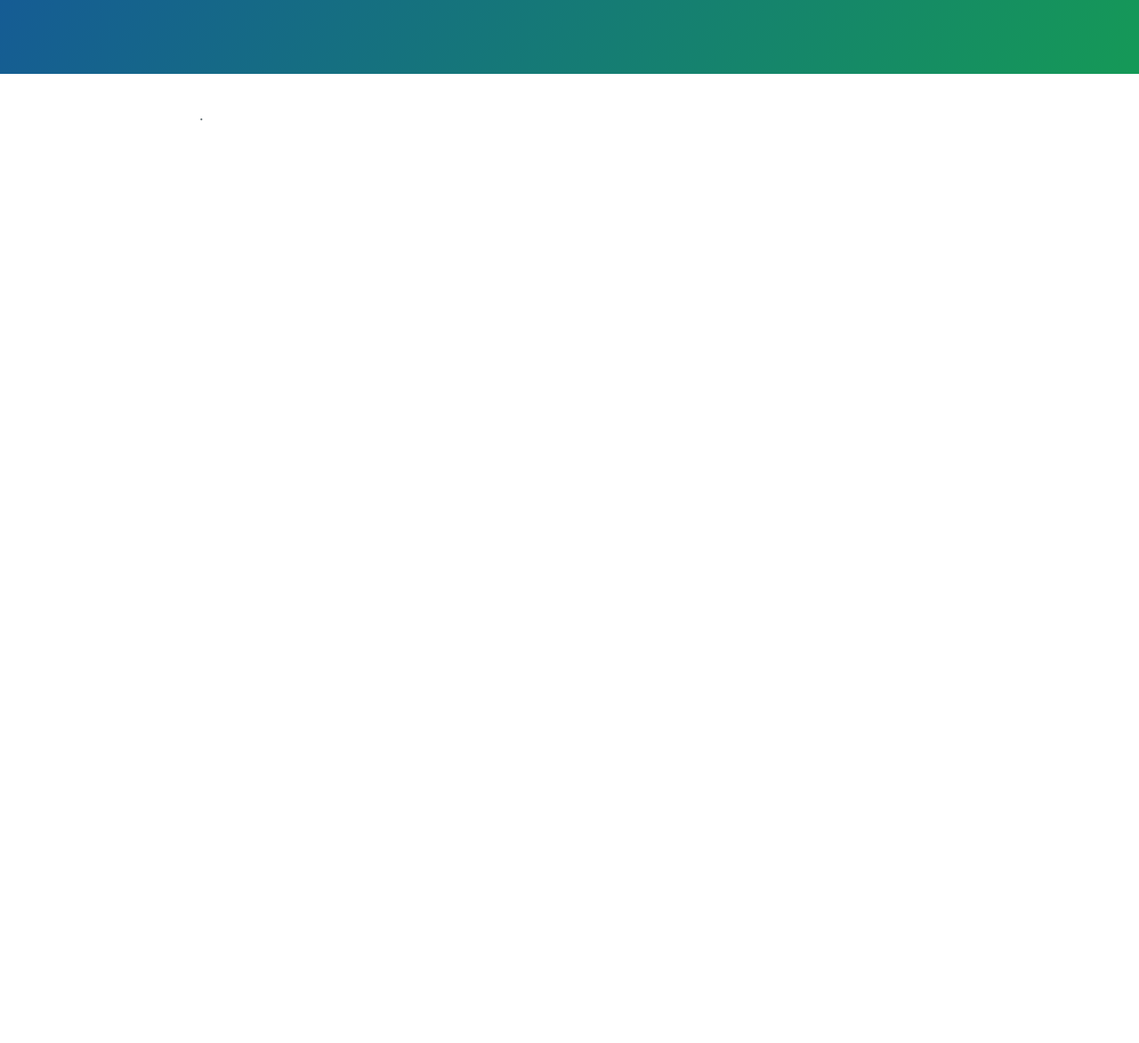
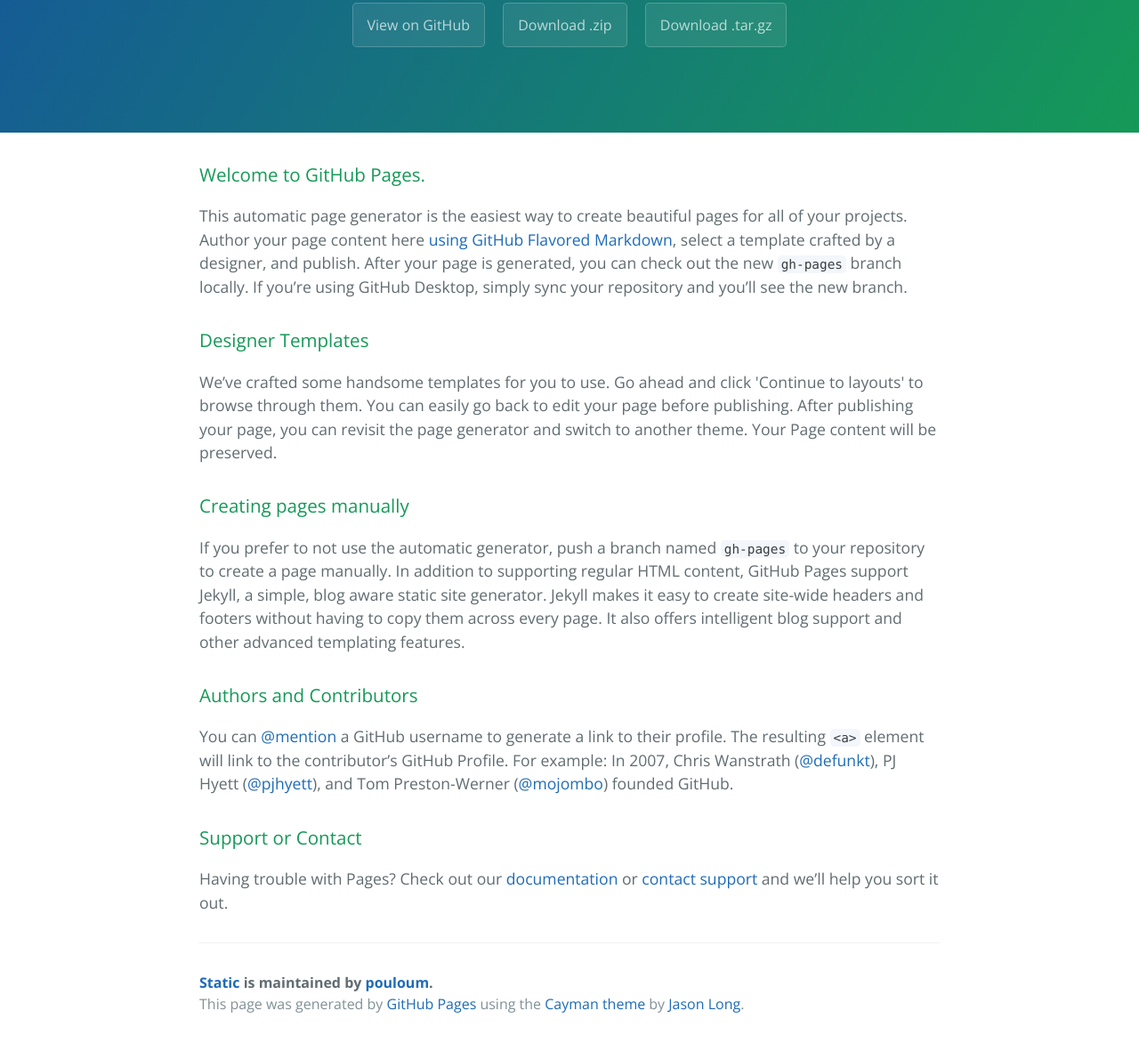
Before and after one commit to pouloum/static, a plain HTML site: page index.html in a window 1280 px wide. Shown: the part 187-1359 px from the top of the page at 89% size. Before the commit the page ends 800 px from the top, so only its background shows below. Drawn offline with nearby package versions, Linux system fonts and the light colour scheme.

Commit message:
Create gh-pages branch via GitHub

```diff
--- a/index.html
+++ b/index.html
@@ -13,10 +13,43 @@
     <section class="page-header">
       <h1 class="project-name">Static</h1>
       <h2 class="project-tagline"></h2>
+      <a href="https://github.com/pouloum/static" class="btn">View on GitHub</a>
+      <a href="https://github.com/pouloum/static/zipball/master" class="btn">Download .zip</a>
+      <a href="https://github.com/pouloum/static/tarball/master" class="btn">Download .tar.gz</a>
     </section>
 
     <section class="main-content">
-      .
+      <h3>
+<a id="welcome-to-github-pages" class="anchor" href="#welcome-to-github-pages" aria-hidden="true"><span aria-hidden="true" class="octicon octicon-link"></span></a>Welcome to GitHub Pages.</h3>
+
+<p>This automatic page generator is the easiest way to create beautiful pages for all of your projects. Author your page content here <a href="https://guides.github.com/features/mastering-markdown/">using GitHub Flavored Markdown</a>, select a template crafted by a designer, and publish. After your page is generated, you can check out the new <code>gh-pages</code> branch locally. If you’re using GitHub Desktop, simply sync your repository and you’ll see the new branch.</p>
+
+<h3>
+<a id="designer-templates" class="anchor" href="#designer-templates" aria-hidden="true"><span aria-hidden="true" class="octicon octicon-link"></span></a>Designer Templates</h3>
+
+<p>We’ve crafted some handsome templates for you to use. Go ahead and click 'Continue to layouts' to browse through them. You can easily go back to edit your page before publishing. After publishing your page, you can revisit the page generator and switch to another theme. Your Page content will be preserved.</p>
+
+<h3>
+<a id="creating-pages-manually" class="anchor" href="#creating-pages-manually" aria-hidden="true"><span aria-hidden="true" class="octicon octicon-link"></span></a>Creating pages manually</h3>
+
+<p>If you prefer to not use the automatic generator, push a branch named <code>gh-pages</code> to your repository to create a page manually. In addition to supporting regular HTML content, GitHub Pages support Jekyll, a simple, blog aware static site generator. Jekyll makes it easy to create site-wide headers and footers without having to copy them across every page. It also offers intelligent blog support and other advanced templating features.</p>
+
+<h3>
+<a id="authors-and-contributors" class="anchor" href="#authors-and-contributors" aria-hidden="true"><span aria-hidden="true" class="octicon octicon-link"></span></a>Authors and Contributors</h3>
+
+<p>You can <a href="https://help.github.com/articles/basic-writing-and-formatting-syntax/#mentioning-users-and-teams" class="user-mention">@mention</a> a GitHub username to generate a link to their profile. The resulting <code>&lt;a&gt;</code> element will link to the contributor’s GitHub Profile. For example: In 2007, Chris Wanstrath (<a href="https://github.com/defunkt" class="user-mention">@defunkt</a>), PJ Hyett (<a href="https://github.com/pjhyett" class="user-mention">@pjhyett</a>), and Tom Preston-Werner (<a href="https://github.com/mojombo" class="user-mention">@mojombo</a>) founded GitHub.</p>
+
+<h3>
+<a id="support-or-contact" class="anchor" href="#support-or-contact" aria-hidden="true"><span aria-hidden="true" class="octicon octicon-link"></span></a>Support or Contact</h3>
+
+<p>Having trouble with Pages? Check out our <a href="https://help.github.com/pages">documentation</a> or <a href="https://github.com/contact">contact support</a> and we’ll help you sort it out.</p>
+
+      <footer class="site-footer">
+        <span class="site-footer-owner"><a href="https://github.com/pouloum/static">Static</a> is maintained by <a href="https://github.com/pouloum">pouloum</a>.</span>
+
+        <span class="site-footer-credits">This page was generated by <a href="https://pages.github.com">GitHub Pages</a> using the <a href="https://github.com/jasonlong/cayman-theme">Cayman theme</a> by <a href="https://twitter.com/jasonlong">Jason Long</a>.</span>
+      </footer>
+
     </section>
 
 
```
